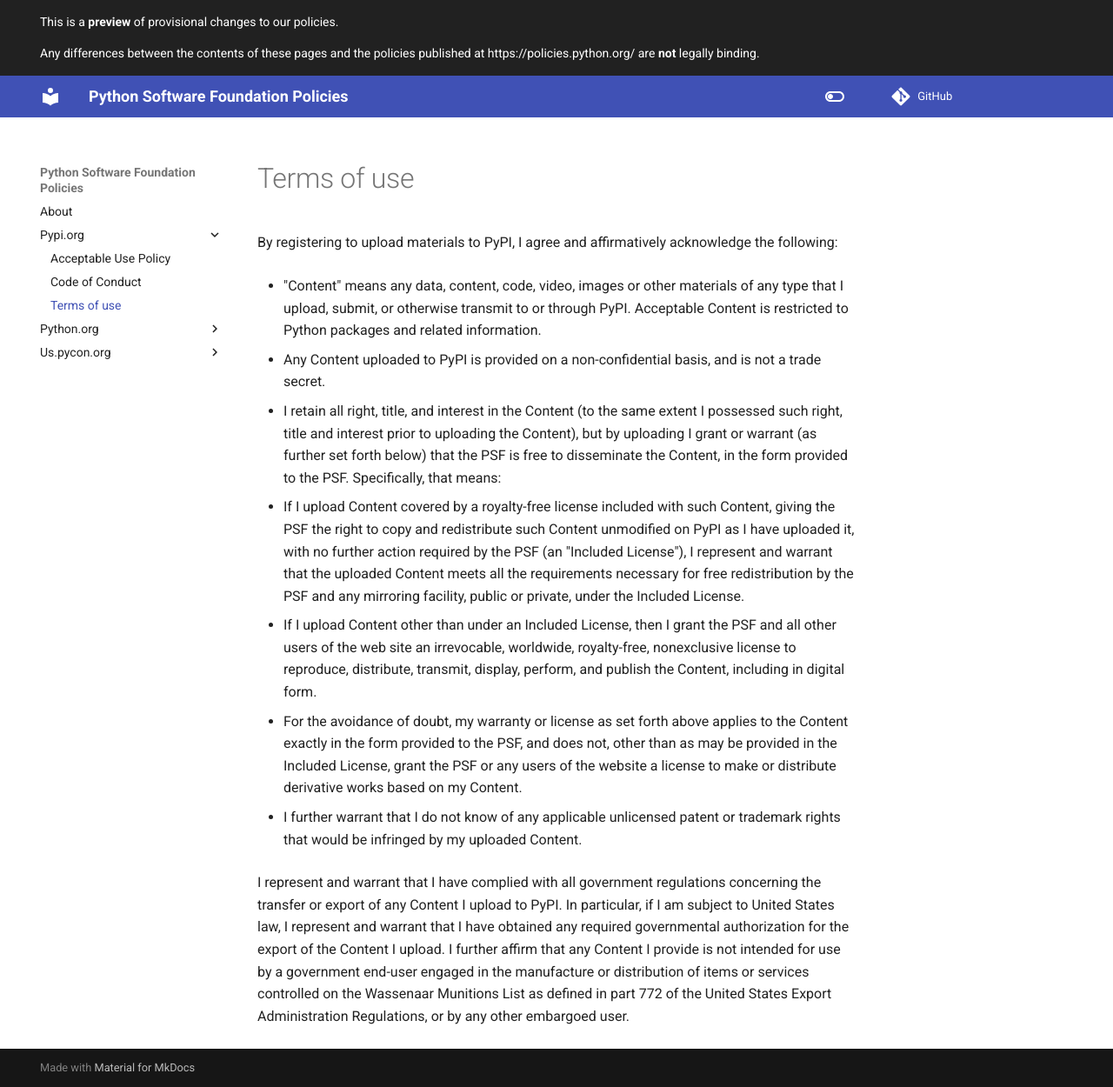
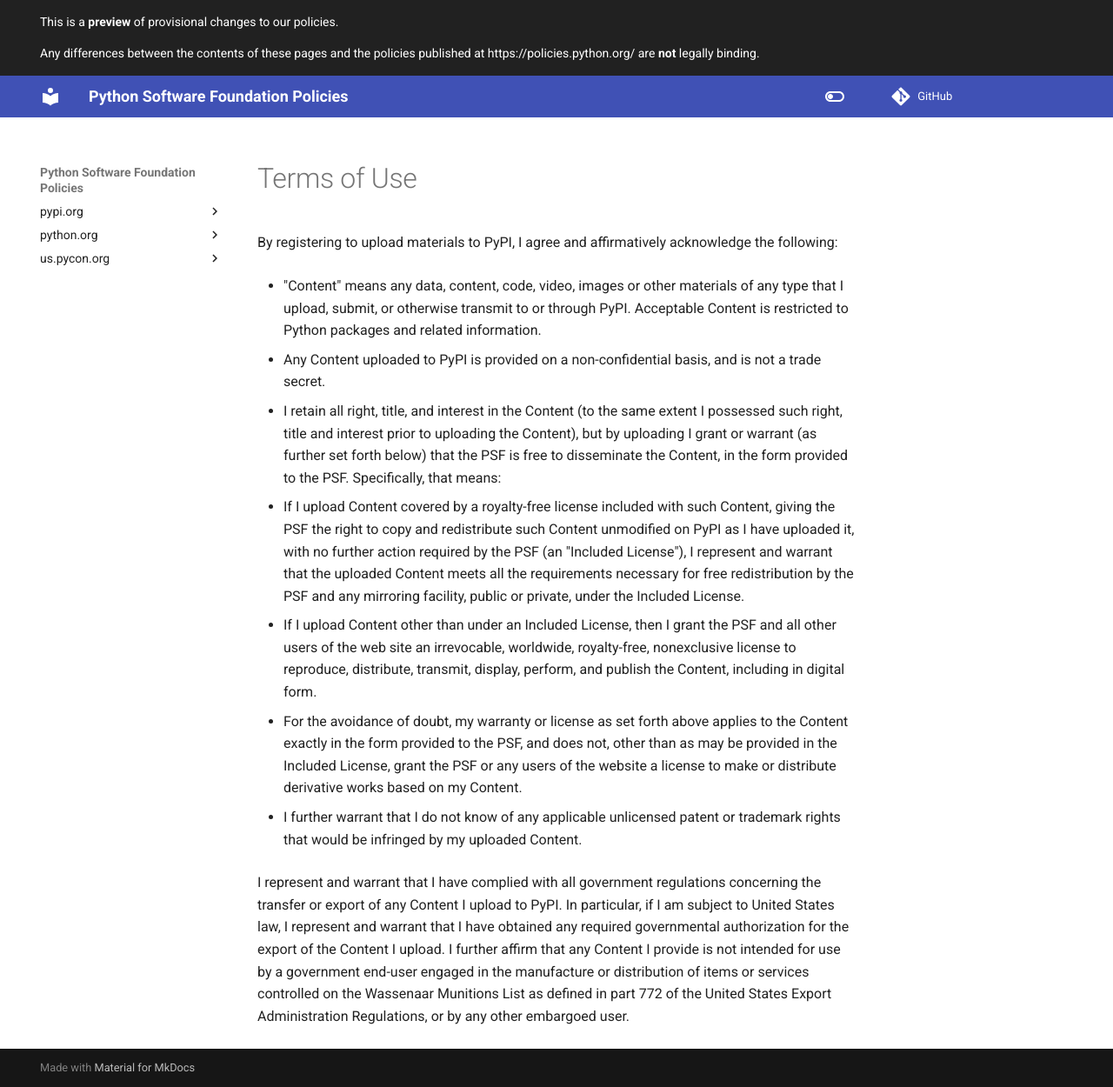
Before and after one commit to psf/policies, an MkDocs documentation site: the page built from docs/pypi.org/Terms-of-use.md, in a window 1280 px wide and 1250 px high. Shown: the whole window at 87% size. Built offline with MkDocs 1.6.1 and Material for MkDocs 9.7.7, drawn with Linux system fonts in a browser that asks for light colours; comment, search, counter and statistics services are not loaded; part of the change alters nothing that is shown.

```diff
--- a/docs/pypi.org/Terms-of-use.md
+++ b/docs/pypi.org/Terms-of-use.md
@@ -1,7 +1,7 @@
 ---
 source: https://pypi.org/policy/terms-of-use/
 ---
-# Terms of use
+# Terms of Use
 
 By registering to upload materials to PyPI, I agree and affirmatively
 acknowledge the following:
--- a/mkdocs.yml
+++ b/mkdocs.yml
@@ -1,5 +1,5 @@
 site_name: Python Software Foundation Policies
-preview: !ENV [PREVIEW, 'False']
+preview: !ENV [PREVIEW, "False"]
 theme:
   name: material
   custom_dir: ./overrides
@@ -25,3 +25,26 @@ extra:
   homepage: https://python.org/psf/
 site_url: https://policies.python.org/
 repo_url: https://github.com/psf/policies
+
+nav:
+  - "pypi.org":
+      - "pypi.org/Acceptable-Use-Policy.md"
+      - "pypi.org/Code-of-Conduct.md"
+      - "pypi.org/Terms-of-Use.md"
+  - "python.org":
+      - "python.org/CVE-Numbering-Authority.md"
+      - "python.org/Contributing.md"
+      - "python.org/Copyright-Policy.md"
+      - "python.org/Legal-Statements.md"
+      - "python.org/Privacy-Policy.md"
+      - "Code of Conduct":
+          - "python.org/code-of-conduct/index.md"
+          - "python.org/code-of-conduct/Best-Practices.md"
+          - "python.org/code-of-conduct/Enforcement-Procedures.md"
+          - "python.org/code-of-conduct/Procedures-for-Reporting-Incidents.md"
+  - "us.pycon.org":
+      - "us.pycon.org/Privacy-Policy.md"
+      - "Code of Conduct":
+          - "us.pycon.org/code-of-conduct/index.md"
+          - "us.pycon.org/code-of-conduct/Enforcement-Procedures.md"
+          - "us.pycon.org/code-of-conduct/Procedures-for-Reporting-Incidents.md"
```
